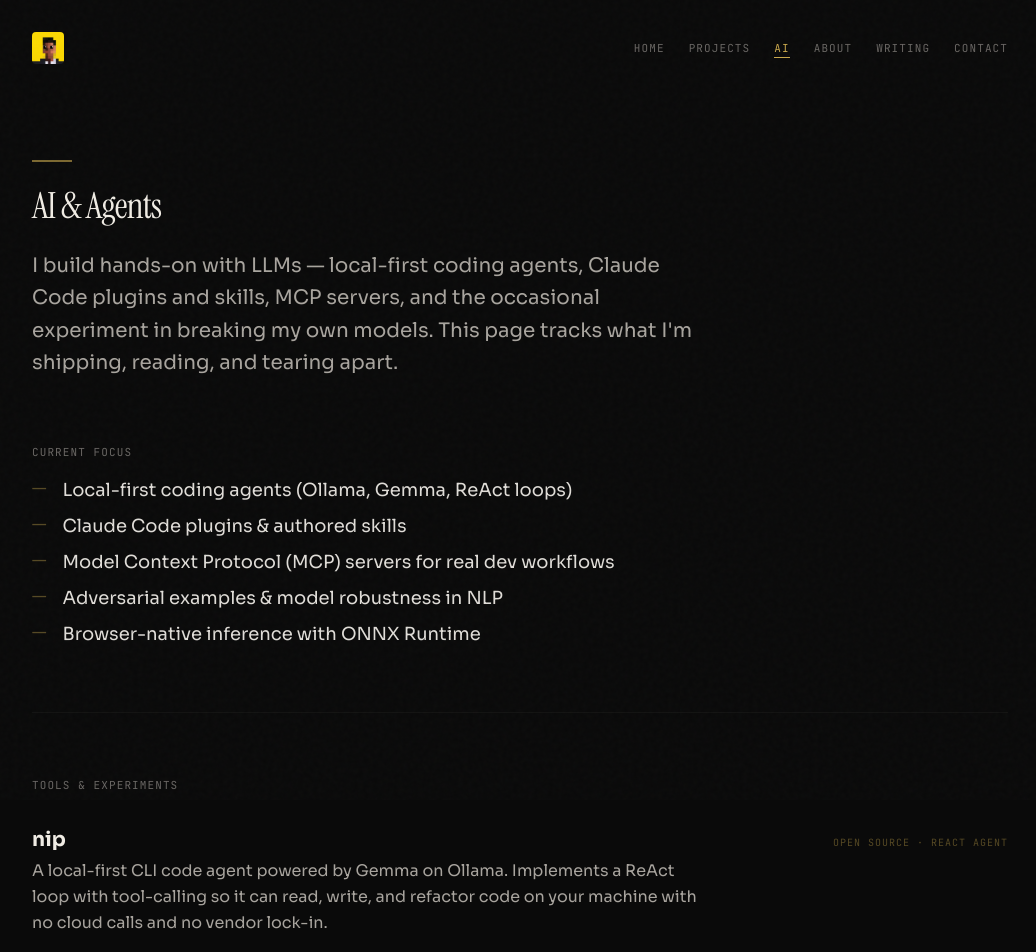
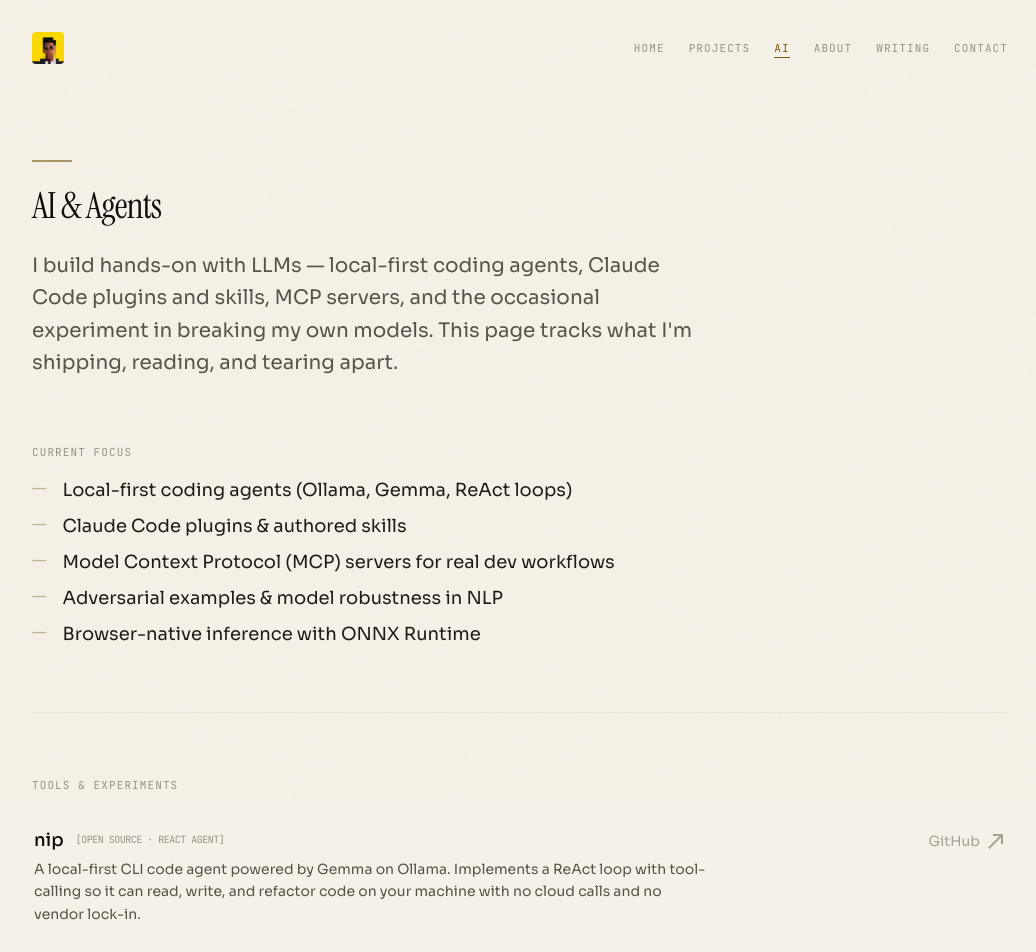
Before and after one commit to IrtezaAsadRizvi/portfolio-minimal, a Next.js app: page /ai in a window 1280 px wide. Shown: the top 952 px of the page, without its empty margins (120-1156 px from the left). Built offline with nearby package versions, Linux system fonts and the light colour scheme.

Commit message:
add: dynamic dark mode

```diff
--- a/src/app/globals.css
+++ b/src/app/globals.css
@@ -6,18 +6,54 @@
   --font-mono: var(--font-jetbrains-mono);
   --font-label: var(--font-jetbrains-mono);
 
-  --color-background: #0A0A0A;
-  --color-surface: #111111;
-  --color-surface-container-low: #181818;
-  --color-surface-container: #1C1C1C;
-  --color-surface-container-high: #262626;
-  --color-surface-bright: #333333;
-  --color-on-surface: #E0DDD8;
-  --color-on-surface-variant: #A8A49E;
-  --color-primary: #F0ECE4;
-  --color-accent: #C9A84C;
-  --color-outline: #6B6860;
-  --color-outline-variant: #3A3832;
+  --color-background: var(--bg);
+  --color-surface: var(--surface);
+  --color-surface-container-low: var(--surface-container-low);
+  --color-surface-container: var(--surface-container);
+  --color-surface-container-high: var(--surface-container-high);
+  --color-surface-bright: var(--surface-bright);
+  --color-on-surface: var(--on-surface);
+  --color-on-surface-variant: var(--on-surface-variant);
+  --color-primary: var(--primary);
+  --color-accent: var(--accent);
+  --color-outline: var(--outline);
+  --color-outline-variant: var(--outline-variant);
+}
+
+/* Dark theme (default) */
+:root {
+  color-scheme: dark;
+  --bg: #0A0A0A;
+  --surface: #111111;
+  --surface-container-low: #181818;
+  --surface-container: #1C1C1C;
+  --surface-container-high: #262626;
+  --surface-bright: #333333;
+  --on-surface: #E0DDD8;
+  --on-surface-variant: #A8A49E;
+  --primary: #F0ECE4;
+  --accent: #C9A84C;
+  --outline: #6B6860;
+  --outline-variant: #3A3832;
+}
+
+/* Light theme — triggered by the OS / browser preference */
+@media (prefers-color-scheme: light) {
+  :root {
+    color-scheme: light;
+    --bg: #F5F1E8;
+    --surface: #EFE9DB;
+    --surface-container-low: #E8E1CE;
+    --surface-container: #DDD4BD;
+    --surface-container-high: #CEC4A9;
+    --surface-bright: #B9AD8F;
+    --on-surface: #1E1B15;
+    --on-surface-variant: #57534A;
+    --primary: #0F0D0A;
+    --accent: #7A5A0C;
+    --outline: #857F70;
+    --outline-variant: #B8B09C;
+  }
 }
 
 body {
@@ -107,8 +143,8 @@
 /* ── Status dot pulse ── */
 
 @keyframes dotPulse {
-  0%, 100% { box-shadow: 0 0 6px rgba(201, 168, 76, 0.3); }
-  50% { box-shadow: 0 0 14px rgba(201, 168, 76, 0.6); }
+  0%, 100% { box-shadow: 0 0 6px color-mix(in srgb, var(--color-accent) 30%, transparent); }
+  50% { box-shadow: 0 0 14px color-mix(in srgb, var(--color-accent) 60%, transparent); }
 }
 
 .status-dot {
--- a/src/app/layout.tsx
+++ b/src/app/layout.tsx
@@ -136,8 +136,11 @@
 };
 
 export const viewport: Viewport = {
-  themeColor: "#0A0A0A",
-  colorScheme: "dark",
+  themeColor: [
+    { media: "(prefers-color-scheme: dark)", color: "#0A0A0A" },
+    { media: "(prefers-color-scheme: light)", color: "#F5F1E8" },
+  ],
+  colorScheme: "light dark",
   width: "device-width",
   initialScale: 1,
 };
--- a/src/components/ContactSidebar.tsx
+++ b/src/components/ContactSidebar.tsx
@@ -7,33 +7,33 @@
 export default function ContactSidebar() {
   return (
     <div className="md:border-l border-outline-variant/10 md:pl-12 flex flex-col gap-16">
-      <Reveal>
       <section>
         <h2 className="text-[0.75rem] uppercase tracking-widest text-on-surface-variant/60 font-mono mb-4">
           {connect.sectionTitle}
         </h2>
-          <ul className="font-mono text-[0.7rem] space-y-1.5 text-on-surface-variant">
-            {connect.links.map((link, i) => (
-              <li key={link.label}>
+        <div className="flex flex-col gap-3.5 text-xs font-mono tracking-[0.15em] uppercase pt-4 border-t border-outline-variant/20">
+          {connect.links.map((link, i) => {
+            const isExternal = link.href.startsWith("http");
+            return (
+              <Reveal key={link.label} delay={i * 0.06}>
                 <Link
                   href={link.href}
-                  className="flex items-center gap-3 hover:text-accent transition-colors duration-300 group"
+                  {...(isExternal && {
+                    target: "_blank",
+                    rel: "noopener noreferrer",
+                  })}
+                  className="text-on-surface-variant/60 hover:text-accent transition-colors duration-300 flex items-center justify-between group"
                 >
-                  <span className="text-accent/60">
-                    {String(i + 1).padStart(2, "0")}
-                  </span>
-                  <span className="text-on-surface tracking-wider flex-1">
                   {link.label}
-                  </span>
-                  <span className="material-symbols-outlined text-xs opacity-0 group-hover:opacity-100 group-hover:translate-x-0.5 transition-all duration-300">
+                  <span className="material-symbols-outlined text-sm group-hover:translate-x-0.5 transition-transform duration-300">
                     north_east
                   </span>
                 </Link>
-              </li>
-            ))}
-          </ul>
+              </Reveal>
+            );
+          })}
+        </div>
       </section>
-      </Reveal>
 
       <Reveal delay={0.15}>
         <section>
--- a/src/components/RecentWork.tsx
+++ b/src/components/RecentWork.tsx
@@ -1,6 +1,6 @@
-import Link from "next/link";
 import content from "@/data/en.json";
 import projectsData from "@/data/projects.json";
+import ProjectItem from "./ProjectItem";
 import Reveal from "./Reveal";
 
 const { sectionTitle } = content.recentWork;
@@ -12,24 +12,10 @@
       <h2 className="text-[10px] uppercase tracking-[0.3em] text-on-surface-variant/60 font-mono mb-10">
         {sectionTitle}
       </h2>
-      <div className="space-y-8">
+      <div className="space-y-16">
         {projects.map((project, i) => (
-          <Reveal key={project.title} delay={i * 0.08}>
-            <Link href={project.link.href} className="group block">
-              <div className="flex justify-between items-end border-b border-outline-variant/20 pb-3 group-hover:border-accent/50 transition-colors duration-300">
-                <div>
-                  <h3 className="text-primary text-lg font-medium tracking-tight group-hover:text-accent transition-colors duration-300">
-                    {project.title}
-                  </h3>
-                  <p className="text-on-surface-variant/60 text-sm mt-0.5">
-                    {project.description}
-                  </p>
-                </div>
-                <span className="material-symbols-outlined text-on-surface-variant/30 group-hover:text-accent transition-all duration-300 group-hover:translate-x-1 group-hover:-translate-y-1">
-                  arrow_outward
-                </span>
-              </div>
-            </Link>
+          <Reveal key={project.title} delay={i * 0.07}>
+            <ProjectItem {...project} />
           </Reveal>
         ))}
       </div>
--- a/src/components/ToolsAndExperiments.tsx
+++ b/src/components/ToolsAndExperiments.tsx
@@ -1,4 +1,5 @@
 import content from "@/data/ai.json";
+import ProjectItem from "./ProjectItem";
 import Reveal from "./Reveal";
 
 const { sectionTitle, tools } = content.toolsAndExperiments;
@@ -11,27 +12,16 @@
           {sectionTitle}
         </h2>
       </Reveal>
-      <div className="space-y-10">
+      <div className="space-y-16">
         {tools.map((tool, i) => (
-          <Reveal key={tool.name} delay={i * 0.1}>
-            <a
-              href={tool.github_url}
-              target="_blank"
-              rel="noopener noreferrer"
-              className="group block"
-            >
-              <div className="flex flex-col md:flex-row md:items-baseline justify-between mb-1">
-                <h3 className="text-xl font-bold text-primary group-hover:text-accent transition-colors duration-300">
-                  {tool.name}
-                </h3>
-                <span className="text-[10px] uppercase tracking-widest text-accent/40 font-mono">
-                  {tool.status}
-                </span>
-              </div>
-              <p className="text-on-surface-variant max-w-2xl leading-relaxed">
-                {tool.description}
-              </p>
-            </a>
+          <Reveal key={tool.name} delay={i * 0.07}>
+            <ProjectItem
+              title={tool.name}
+              tag={tool.status}
+              description={tool.description}
+              stack={[]}
+              link={{ label: "GitHub", href: tool.github_url }}
+            />
           </Reveal>
         ))}
       </div>
```
Also changed, not shown: src/components/ContactForm.tsx (+110 -5 lines). Lines whose indentation alone changed are shown as unchanged.
